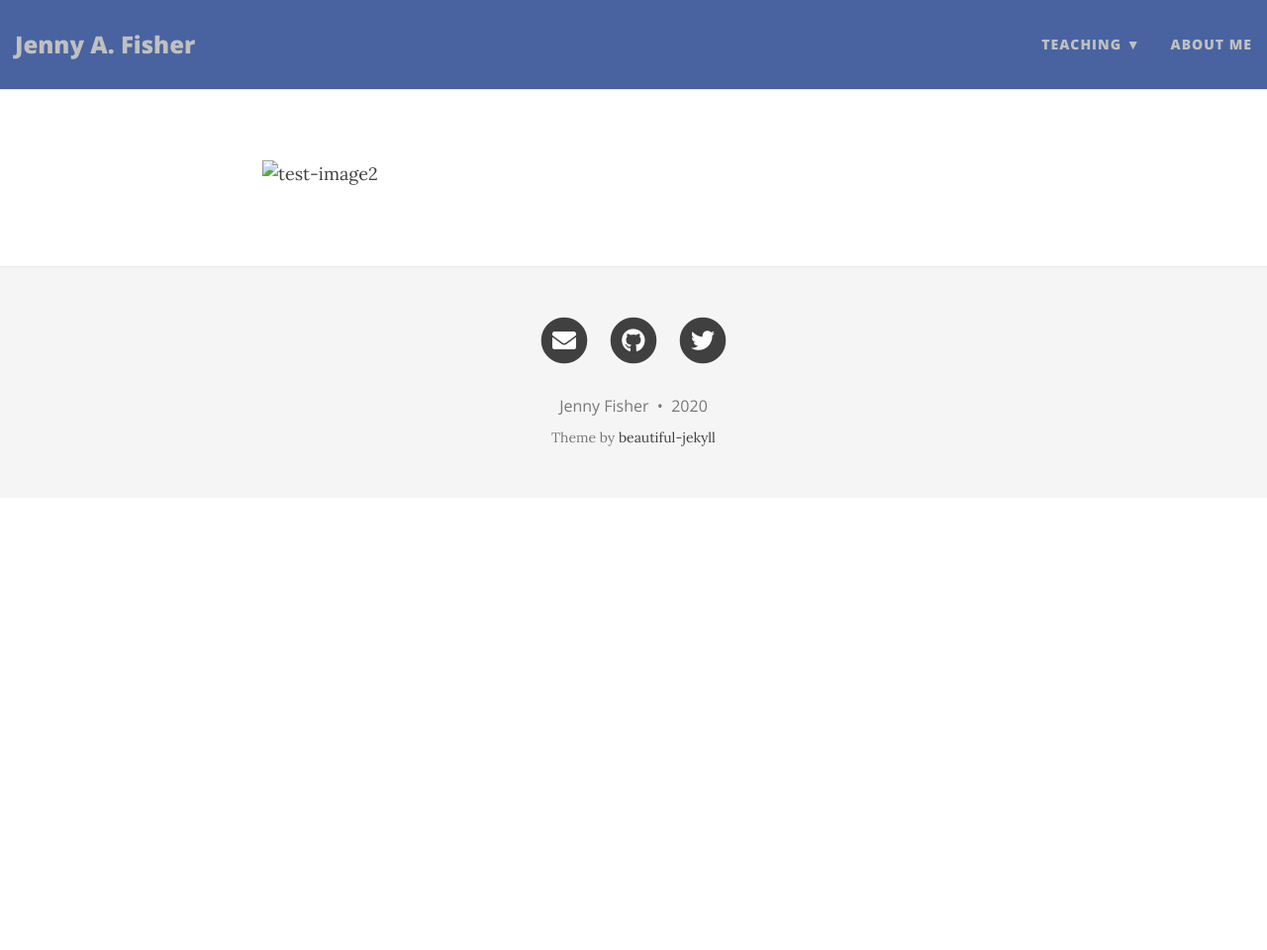
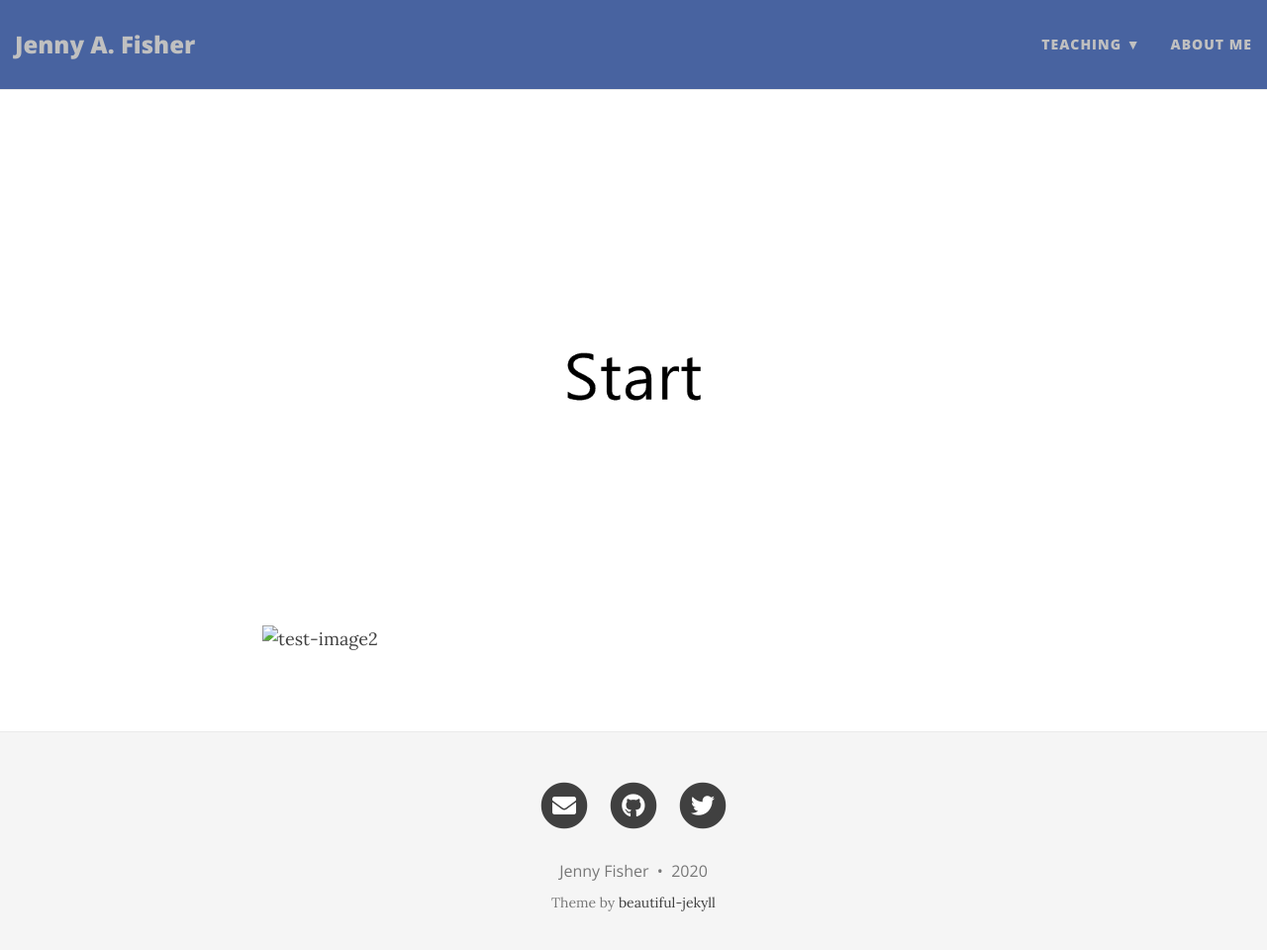
Before and after one commit to jennyfisher/jennyfisher.github.io, a Jekyll site: the page built from index.md, in a window 1280 px wide and 973 px high. Shown: the top 960 px of the window at 99% size. Built offline with Jekyll 4.4.1, drawn with Linux system fonts in a browser that asks for light colours; nearby versions of some CDN libraries.

Commit message:
Update index.md

```diff
--- a/index.md
+++ b/index.md
@@ -2,4 +2,6 @@
 layout: page
 use-site-title: true
 ---
+![Installation steps](img/install-steps.gif)
+
 ![test-image2](_Media/jenny-fisher-bnw_med_hr.jpeg)
```
